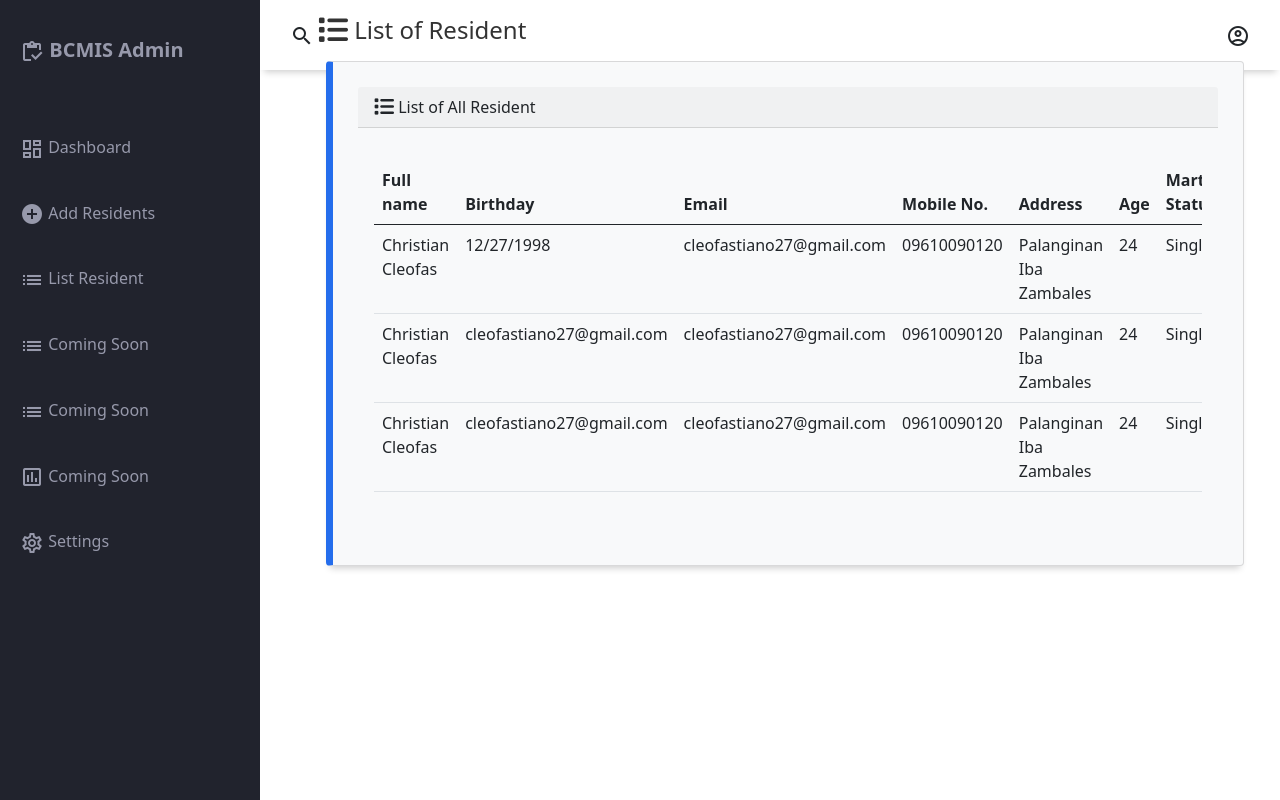
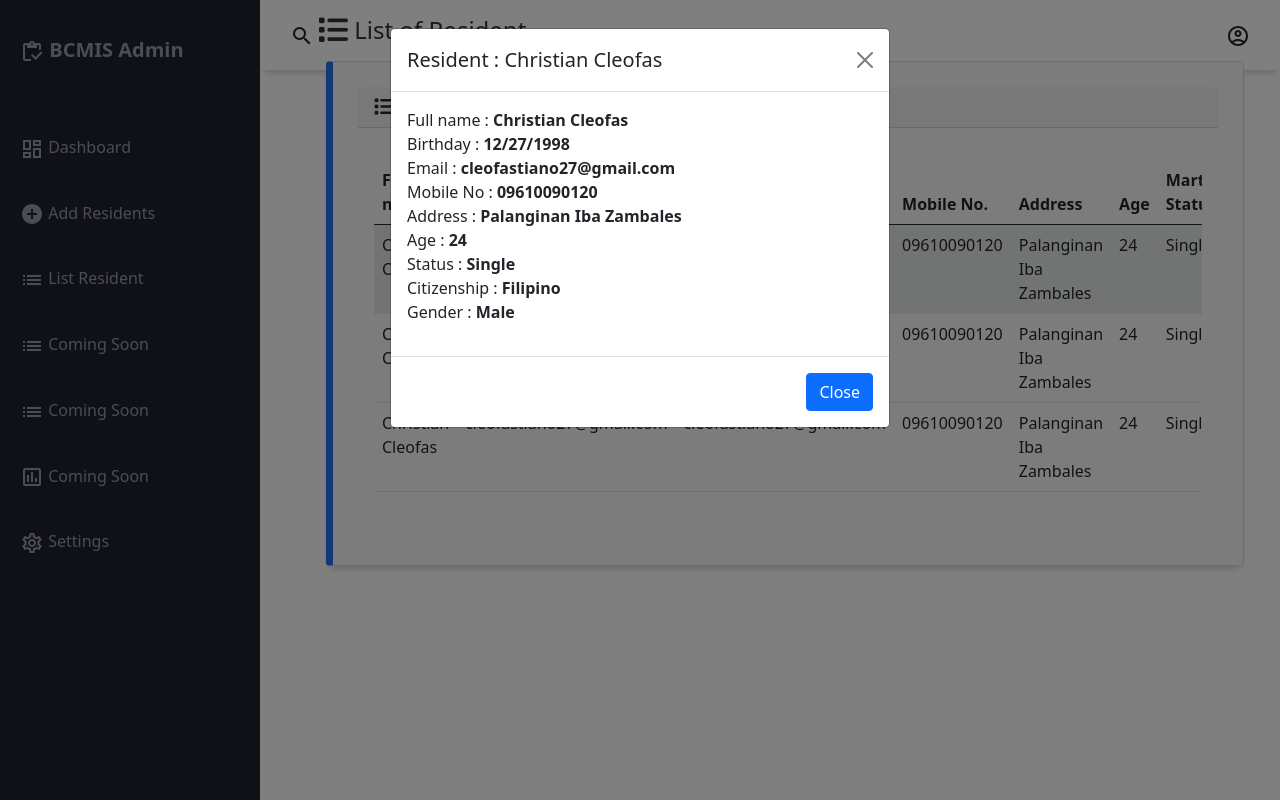
Before and after one commit to chrstncleofas/BCMIS, a Django app: page /view_list in a window 1280 px wide, after a click that opens the changed part. Run offline with Django 4.2, Linux system fonts and the light colour scheme; data comes from the database, SQL or seed files in the repository; both versions use the stored data as it was after the commit.

Commit message:
Fix Bug in Database

```diff
--- a/templates/authentication/view.html
+++ b/templates/authentication/view.html
@@ -120,9 +120,38 @@
                                                 <td>{{ item.citizen }}</td>
                                                 <td>{{ item.gender }}</td>
                                                 <td>
-                                                    <button type="button" class="btn btn-success me-1" href="{% url 'view_info' item.id %}" data-bs-toggle="modal" data-bs-target="#myModal{{resident.id}}">
+                                                    <button type="button" class="btn btn-primary me-1" href="{% url 'view_info' item.id %}" data-bs-toggle="modal" data-bs-target="#myModal{{resident.id}}">
                                                         <i class="fa-solid fa-circle-info fa-lg"></i>
                                                       </button>
+                                                      <!-- Modal -->
+                                                    <div class="modal" id="myModal{{resident.id}}" tabindex="-1" aria-labelledby="myModalLabel1" aria-hidden="true">
+                                                        <div class="modal-dialog" role="document">
+                                                          <div class="modal-content">
+                                                            <div class="modal-header">
+                                                              <h5 class="modal-title">Resident : {{ item.name }}</h5>
+                                                              <button type="button" class="btn-close" data-bs-dismiss="modal" aria-label="Close">
+                                                                <span aria-hidden="true"></span>
+                                                              </button>
+                                                            </div>
+                                                            <div class="modal-body">
+                                                              <ul class="list-unstyled">
+                                                                <li>Full name : <strong>{{ item.name }}</strong></li>
+                                                                <li>Birthday : <strong>{{ item.birthday }}</strong></li>
+                                                                <li>Email : <strong>{{ item.email }}</strong></li>
+                                                                <li>Mobile No : <strong>{{ item.phone }}</strong></li>
+                                                                <li>Address : <strong>{{ item.address }}</strong></li>
+                                                                <li>Age : <strong>{{ item.age }}</strong></li>
+                                                                <li>Status : <strong>{{ item.status }}</strong></li>
+                                                                <li>Citizenship : <strong>{{ item.citizen }}</strong></li>
+                                                                <li>Gender : <strong>{{ item.gender }}</strong></li>
+                                                              </ul>
+                                                            </div>
+                                                            <div class="modal-footer">
+                                                              <button type="button" class="btn btn-primary" data-bs-dismiss="modal">Close</button>
+                                                            </div>
+                                                          </div>
+                                                        </div>
+                                                    </div>
                                                 </td>
                                                 </td>
                                             </tr>
```
Also changed, not shown: db.sqlite3.
